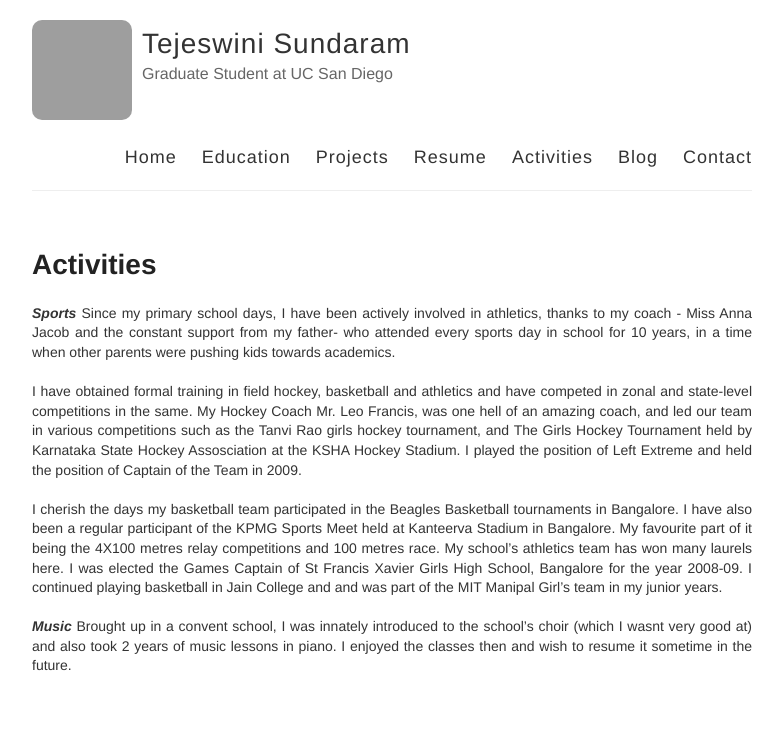
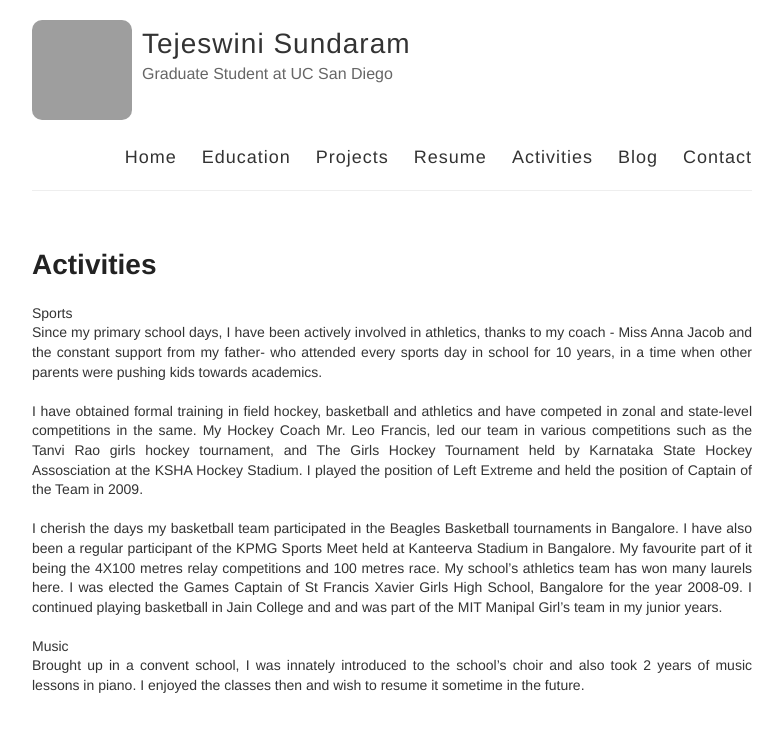
Before and after one commit to tejeswinisundaram/tejeswinisundaram.github.io, a Jekyll site: the page built from activities.md, in a window 1280 px wide, cut to the strip 0-732 px from the top of the page. Shown: the whole strip, without its empty margins (248-1031 px from the left). Built offline with Jekyll 4.4.1, drawn with Linux system fonts in a browser that asks for light colours; nearby versions of some CDN libraries; grey boxes are pictures that could not be loaded.

Commit message:
Update activities.md

```diff
--- a/activities.md
+++ b/activities.md
@@ -5,18 +5,18 @@
 ---
 
 <span style="text-align: justify;">
-***Sports***
+Sports<br/>
 Since my primary school days, I have been actively involved in athletics, thanks to my coach - Miss Anna Jacob and the constant support from my father- who attended every sports day in school for 10 years, in a time when other parents were pushing kids towards academics.
 <br/>
 <br/>
-I have obtained formal training in field hockey, basketball and athletics and have competed in zonal and state-level competitions in the same. My Hockey Coach Mr. Leo Francis, was one hell of an amazing coach, and led our team in various competitions such as the Tanvi Rao girls hockey tournament, and The Girls Hockey Tournament held by Karnataka State Hockey Assosciation at the KSHA Hockey Stadium. I played the position of Left Extreme and held the position of Captain of the Team in 2009.
+I have obtained formal training in field hockey, basketball and athletics and have competed in zonal and state-level competitions in the same. My Hockey Coach Mr. Leo Francis, led our team in various competitions such as the Tanvi Rao girls hockey tournament, and The Girls Hockey Tournament held by Karnataka State Hockey Assosciation at the KSHA Hockey Stadium. I played the position of Left Extreme and held the position of Captain of the Team in 2009.
 <br/>
 <br/>
 I cherish the days my basketball team participated in the Beagles Basketball tournaments in Bangalore. I have also been a regular participant of the KPMG Sports Meet held at Kanteerva Stadium in Bangalore. My favourite part of it being the 4X100 metres relay competitions and 100 metres race. My school's athletics team has won many laurels here. I was elected the Games Captain of St Francis Xavier Girls High School, Bangalore for the year 2008-09. I continued playing basketball in Jain College and and was part of the MIT Manipal Girl's team in my junior years.
 <br/>
 <br/>
-***Music***
-Brought up in a convent school, I was innately introduced to the school's choir (which I wasnt very good at) and also took 2 years of music lessons in piano. I enjoyed the classes then and wish to resume it sometime in the future.
+Music<br/>
+Brought up in a convent school, I was innately introduced to the school's choir and also took 2 years of music lessons in piano. I enjoyed the classes then and wish to resume it sometime in the future.
 <br/>
 <br/>
 <br/>
```
